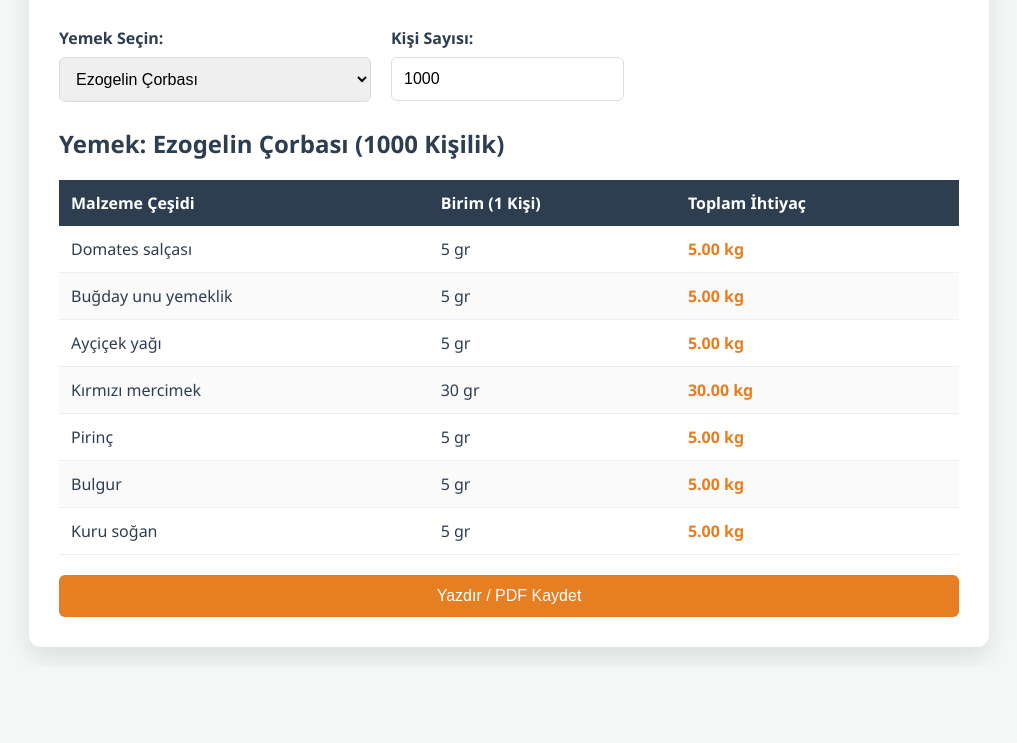
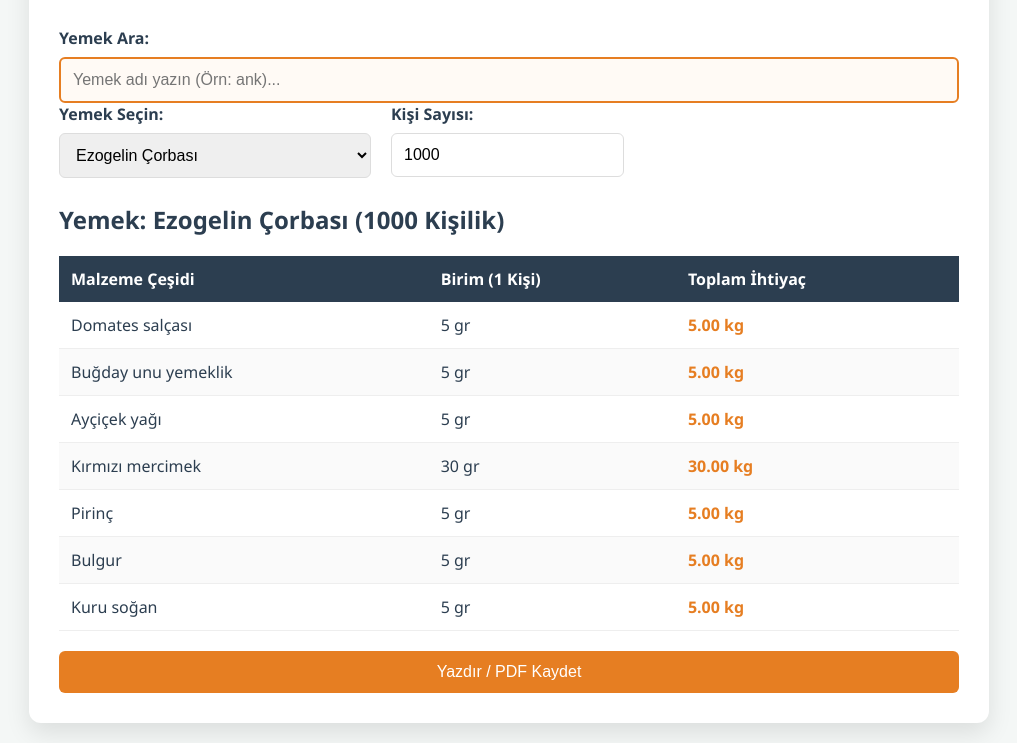
Before and after one commit to mustafaahievran-boop/mutfak-hesaplama, a plain HTML site: page index.html in a window 1280 px wide. Shown: the part 151-894 px from the top of the page, without its empty margins (131-1148 px from the left). Before the commit the page ends 818 px from the top, so only its background shows below. Drawn offline with Linux system fonts and the light colour scheme.

Commit message:
Update index.html

```diff
--- a/index.html
+++ b/index.html
@@ -125,7 +125,10 @@
     <header>
         <h1>Üretilecek Yemek İçin Malzeme Hesaplama</h1>
     </header>
-
+<div class="field">
+    <label>Yemek Ara:</label>
+    <input type="text" id="aramaKutusu" placeholder="Yemek adı yazın (Örn: ank)..." oninput="listeyiFiltrele()" style="border: 2px solid #e67e22; background-color: #fffaf5;">
+</div>
     <div class="input-group">
         <div class="field">
             <label>Yemek Seçin:</label>
@@ -653,7 +656,40 @@
         }
         hesapla();
     }
+// Arama kutusuna yazıldığında listeyi süzer
+function listeyiFiltrele() {
+    const aramaTermi = document.getElementById('aramaKutusu').value.toLowerCase();
+    const select = document.getElementById('yemekSecimi');
 
+    // Select kutusunu temizle
+    select.innerHTML = "";
+
+    let ilkBulunan = null;
+
+    for (let key in receteler) {
+        if (receteler[key].isim.toLowerCase().includes(aramaTermi)) {
+            const opt = document.createElement('option');
+            opt.value = key;
+            opt.innerText = receteler[key].isim;
+            select.appendChild(opt);
+
+            if (!ilkBulunan) ilkBulunan = key;
+        }
+    }
+
+    // Arama sonucunda yemek bulunduysa otomatik olarak hesapla
+    if (ilkBulunan) {
+        select.value = ilkBulunan;
+        hesapla();
+    } else {
+        document.getElementById('malzemeListesi').innerHTML = "<tr><td colspan='3'>Eşleşen yemek bulunamadı.</td></tr>";
+    }
+}
+
+// Sayfa ilk açıldığında listeyi doldurması için mevcut window.onload'u bununla güncelleyin:
+window.onload = function() {
+    listeyiFiltrele();
+};
     function hesapla() {
         const yemekKey = document.getElementById('yemekSecimi').value;
         const kisi = document.getElementById('kisiSayisi').value || 0;
```
